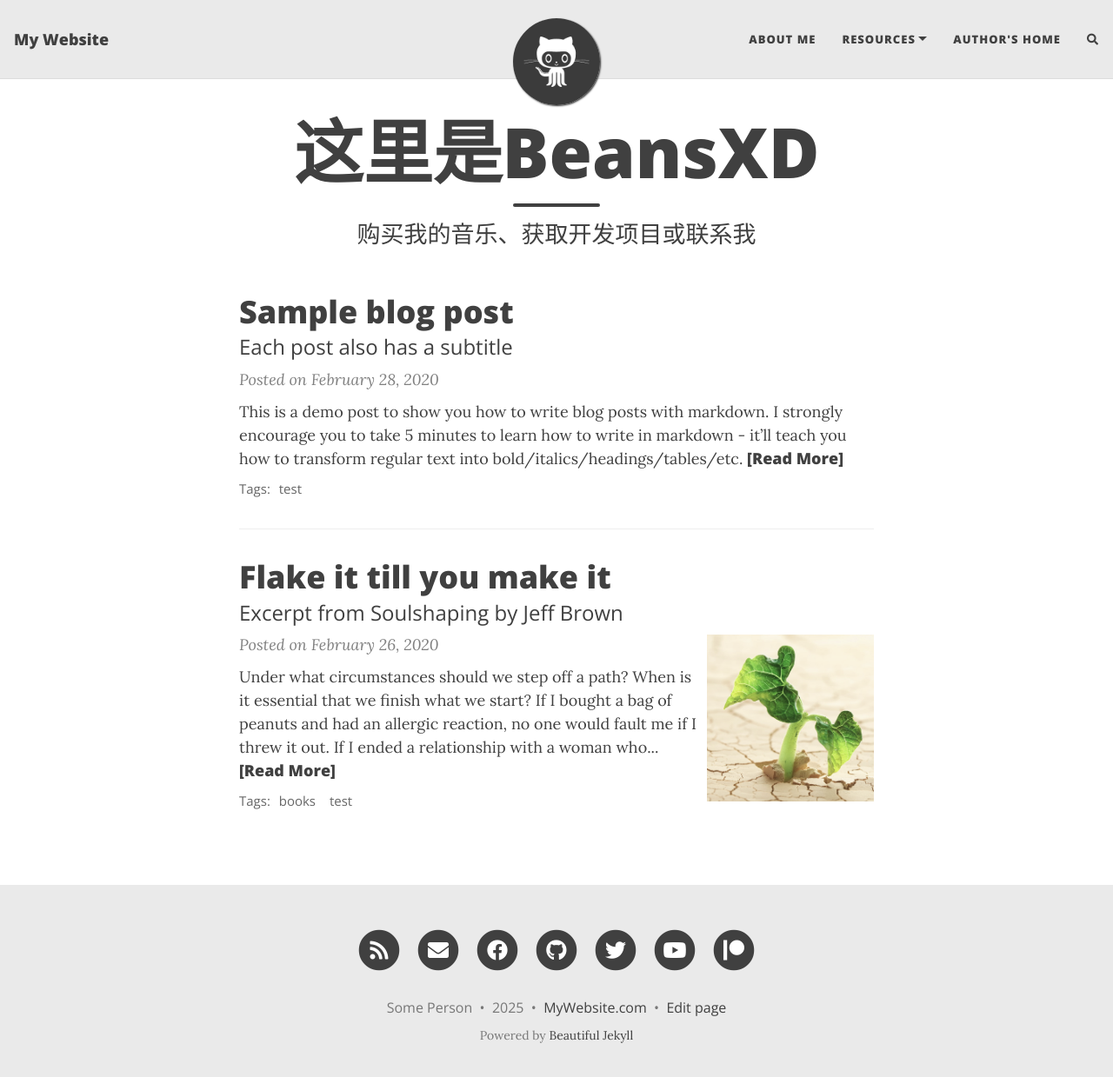
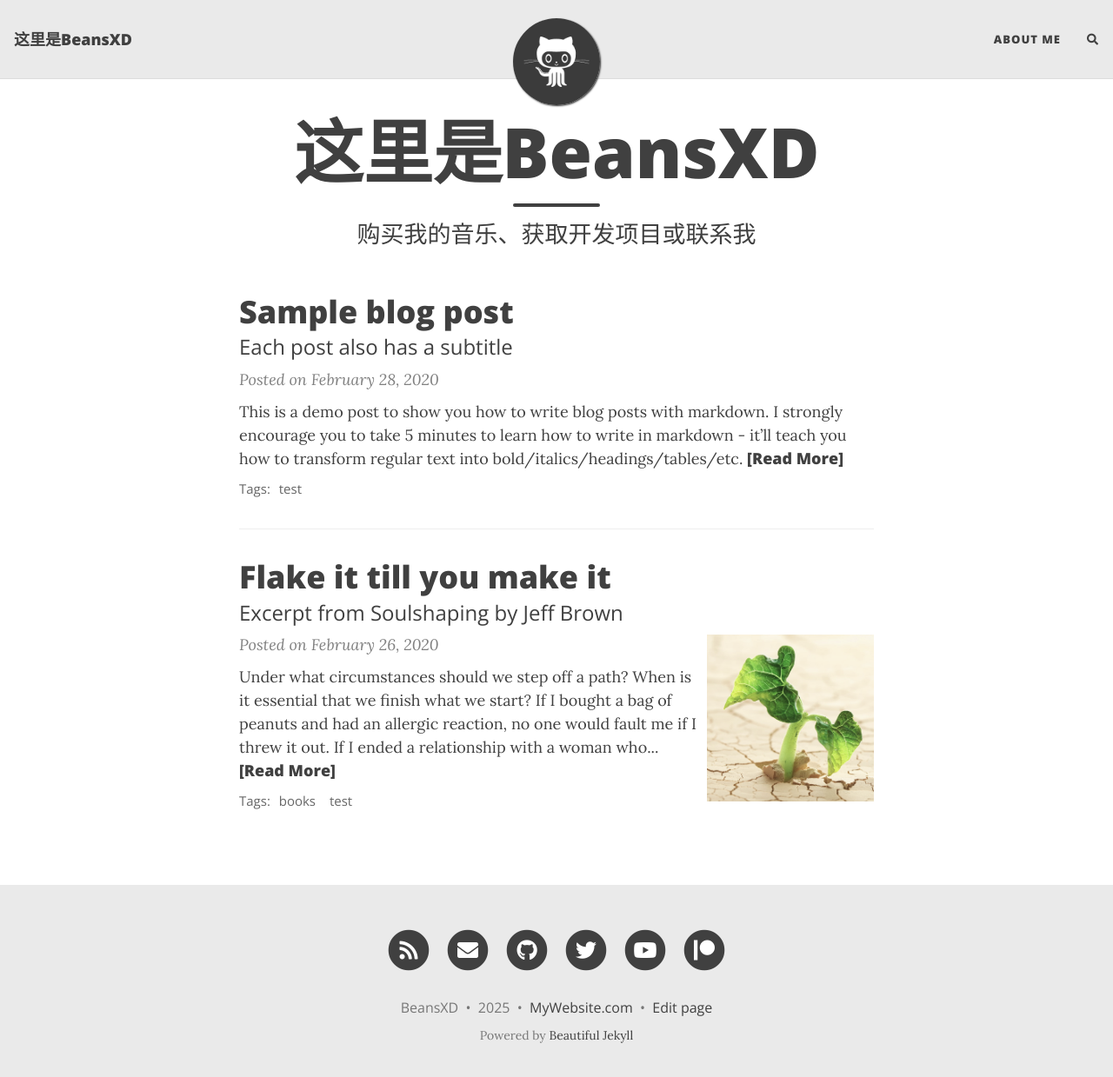
Before and after one commit to BeansXDMusic/BeansXDMusic.github.io, a Jekyll site: the page built from index.html, in a window 1280 px wide and 1252 px high. Shown: the top 1239 px of the window at 87% size. Built offline with Jekyll 4.4.1, drawn with Linux system fonts in a browser that asks for light colours; nearby versions of some CDN libraries; the list of posts is cut into pages by our own code; comment, search, counter and statistics services are not loaded.

Commit message:
Update _config.yml

```diff
--- a/_config.yml
+++ b/_config.yml
@@ -10,21 +10,17 @@
 ############################
 
 # Name of website
-title: My Website
+title: 这里是BeansXD
 
 # Your name to show in the footer
-author: Some Person
+author: BeansXD
 
 ###############################################
 # --- List of links in the navigation bar --- #
 ###############################################
 
 navbar-links:
-  About Me: "aboutme"
-  Resources:
-    - Beautiful Jekyll: "https://beautifuljekyll.com"
-    - Learn markdown: "https://www.markdowntutorial.com/"
-  Author's home: "https://deanattali.com"
+  About Me: "我是谁"
 
 ################
 # --- Logo --- #
@@ -49,9 +45,9 @@
 # Select the social network links that you want to show in the footer.
 # Uncomment the links you want to show and add your information to each one.
 social-network-links:
-  email: "someone@example.com"
+  email: "beansxdgame@163.com"
   rss: true  # remove this line if you don't want to show an RSS link at the bottom
-  facebook: deanattali
+  bilibili: BeansXD
   github: daattali
   twitter: daattali
   patreon: DeanAttali
```
